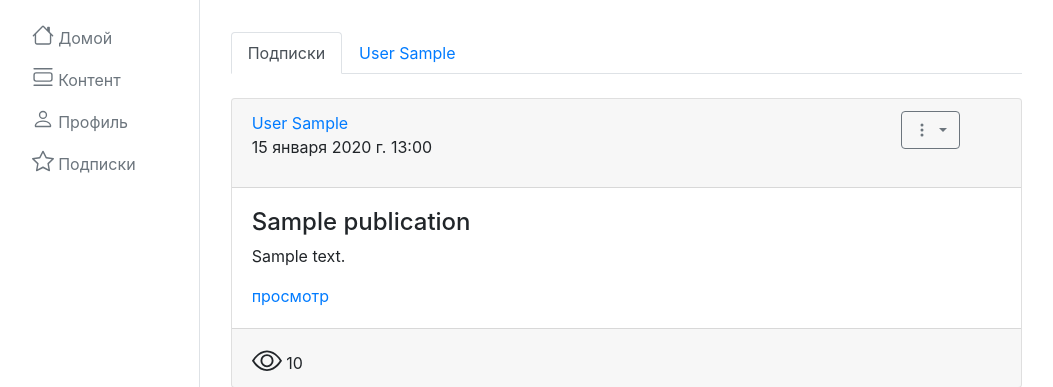
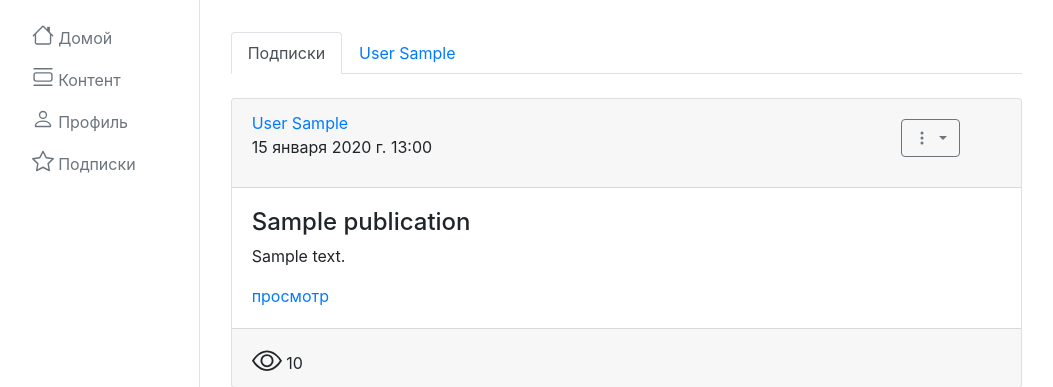
Before and after one commit to YrMstrss/graduate_work, a Django app: page /user/subscriptions/ in a window 1280 px wide. Shown: the part 75-462 px from the top of the page, without its empty margins (107-1160 px from the left). Run offline with Django 5.2, Linux system fonts and the light colour scheme; a user stored in the database is signed in; tables that the repository leaves empty hold one stand-in row (values such as "Sample post"); some libraries are stand-ins or nearby versions.

Commit message:
indentation changed

```diff
--- a/content/templates/content/includes/include post card.html
+++ b/content/templates/content/includes/include post card.html
@@ -10,7 +10,7 @@
                 <div class="col-2"></div>
                 <div class="col-2">
                     <div class="dropdown">
-                        <button class="btn btn-outline-secondary dropdown-toggle" type="button" id="dropdownMenuButton1"
+                        <button class="btn btn-outline-secondary dropdown-toggle mt-2" type="button" id="dropdownMenuButton1"
                                 data-bs-toggle="dropdown" aria-expanded="false">
                             {% include 'content/includes/svg/three_points.html' %}
                         </button>
```
